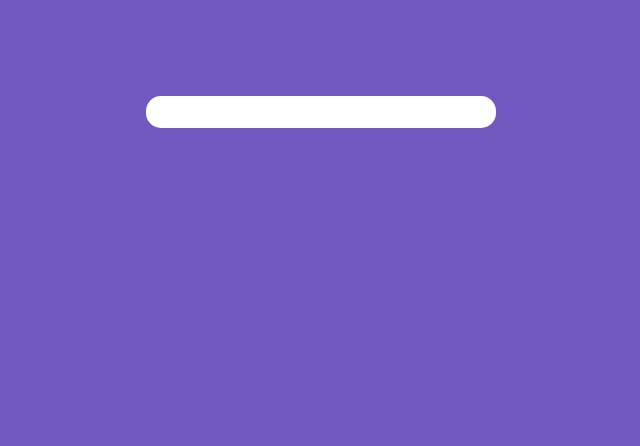
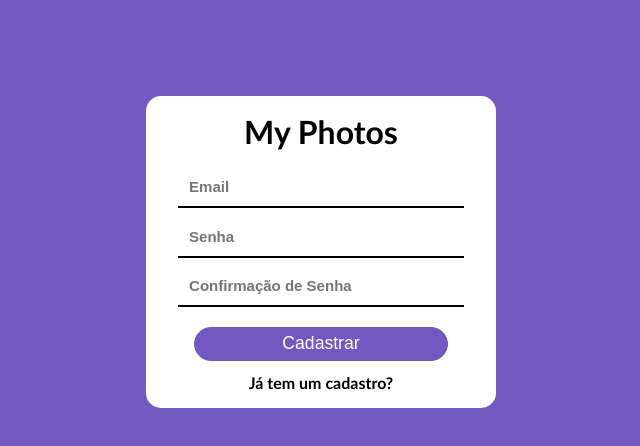
Before and after one commit to IAmUserUndefined/my-photos-front-end, a React (Create React App) app: page /register in a window 1280 px wide. Before the commit this address had no page. Shown: the top 446 px of the page, without its empty margins (319-959 px from the left). Built offline with nearby package versions, Linux system fonts and the light colour scheme.

Commit message:
criar página de cadastro

```diff
--- /dev/null
+++ b/src/pages/Register/index.jsx
@@ -0,0 +1,34 @@
+import React from 'react';
+import { useNavigate } from "react-router-dom";
+
+import Form from '../../styles/form';
+
+import InputForm from "../../components/InputForm/index"
+import Button from '../../components/Button';
+import LinkForm from '../../components/LinkForm';
+import Header from '../../components/Header';
+
+const Register = () => {
+
+    const navigate = useNavigate();
+
+    const handleLink = (link) => {
+        navigate(link);
+    };
+
+    return (
+        <>
+            <Header />
+
+            <Form name="register">
+                <InputForm type="email" name="email" placeholder="Email"/>
+                <InputForm type="password" name="password" placeholder="Senha"/>
+                <InputForm type="password" name="passwordConfirm" placeholder="Confirmação de Senha"/>
+                <Button>Cadastrar</Button>
+                <LinkForm onClick={() => handleLink("/")}>Já tem um cadastro?</LinkForm>
+            </Form>
+        </>
+     );
+}
+
+export default Register;
--- a/src/routes.js
+++ b/src/routes.js
@@ -2,12 +2,14 @@ import React from 'react';
 import { Routes, Route } from "react-router-dom";
 
 import Login from './pages/Login';
+import Register from './pages/Register';
 
 export const AppRoutes = () => {
     return (
         <>
             <Routes>
                 <Route path="/" element={<Login />} exact />
+                <Route path="/register" element={<Register />} exact />
             </Routes>
         </>
     );
```
